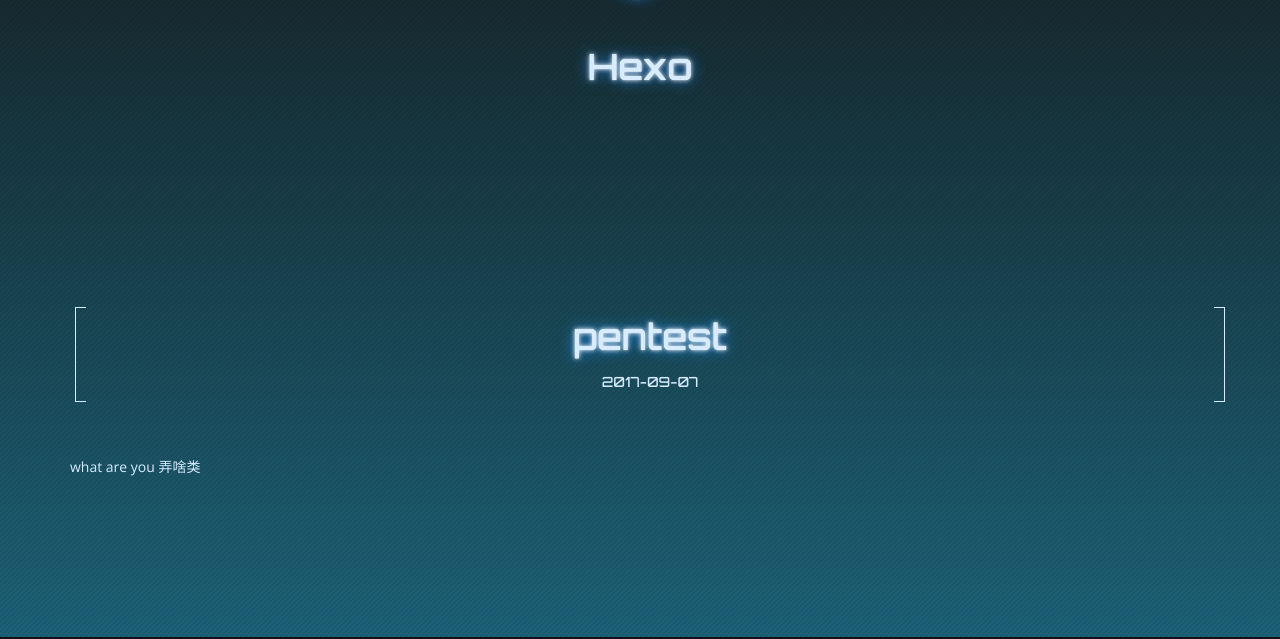
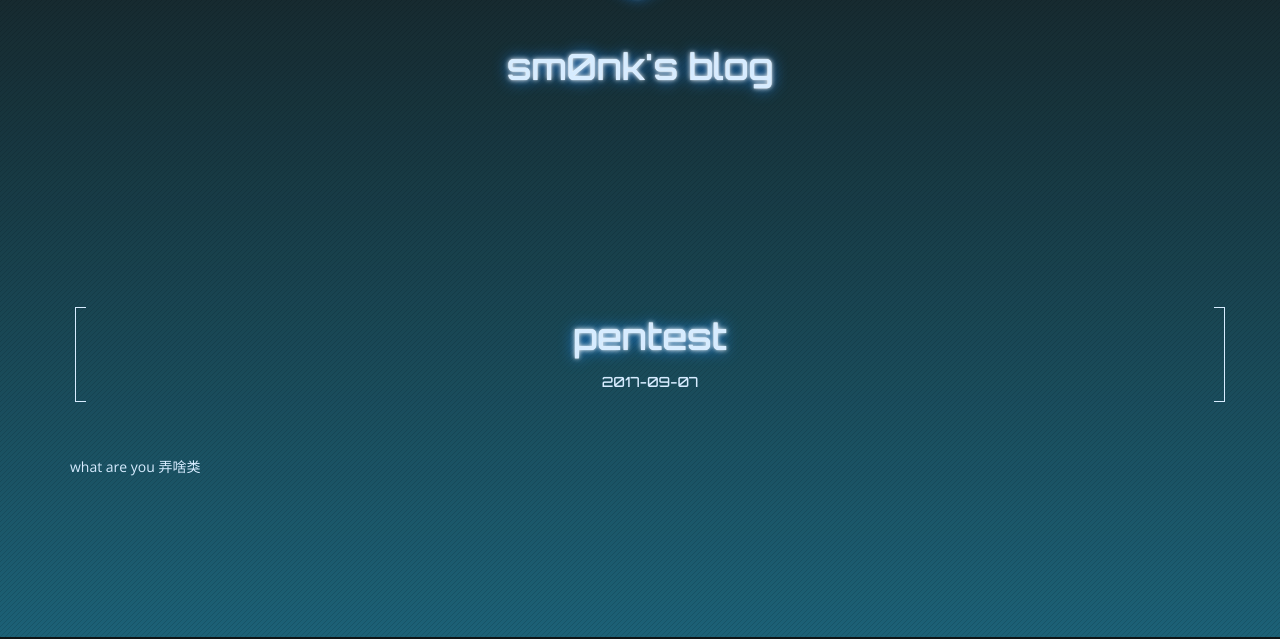
Before and after one commit to sm0nk/sm0nk.github.io, a plain HTML site: page index.html in a window 1280 px wide. Shown: the part 163-802 px from the top of the page. Drawn offline with nearby package versions, Linux system fonts and the light colour scheme.

Commit message:
Site updated: 2017-09-07 19:05:32

```diff
--- a/index.html
+++ b/index.html
@@ -18,14 +18,14 @@
 
     <!--Open Graph Title-->
 
-        <meta property="og:title" content="Hexo"/>
+        <meta property="og:title" content="sm0nk&#39;s blog"/>
 
 
     <!--Open Graph Description-->
 
 
     <!--Open Graph Site Name-->
-    <meta property="og:site_name" content="Hexo"/>
+    <meta property="og:site_name" content="sm0nk&#39;s blog"/>
 
     <!--Type page-->
 
@@ -40,7 +40,7 @@
 
     <!-- Title -->
 
-    <title>Hexo</title>
+    <title>sm0nk&#39;s blog</title>
 
     <!-- Bootstrap Core CSS -->
     <link rel="stylesheet" href="//maxcdn.bootstrapcdn.com/bootstrap/4.0.0-alpha.2/css/bootstrap.min.css" integrity="sha384-y3tfxAZXuh4HwSYylfB+J125MxIs6mR5FOHamPBG064zB+AFeWH94NdvaCBm8qnd" crossorigin="anonymous">
@@ -135,7 +135,7 @@
     <div class="logo">
         <a href="/"><i class="logo-icon fa fa-cube" aria-hidden="true"></i></a>
 
-            <h1 id="main-title" class="title">Hexo</h1>
+            <h1 id="main-title" class="title">sm0nk's blog</h1>
 
     </div>
 </header>
```
Also changed, not shown: 2017/09/07/hello-world/index.html (+2 -2 lines), 2017/09/07/pentest/index.html (+2 -2 lines), archives/2017/09/index.html (+3 -3 lines), archives/2017/index.html (+3 -3 lines), archives/index.html (+3 -3 lines).
